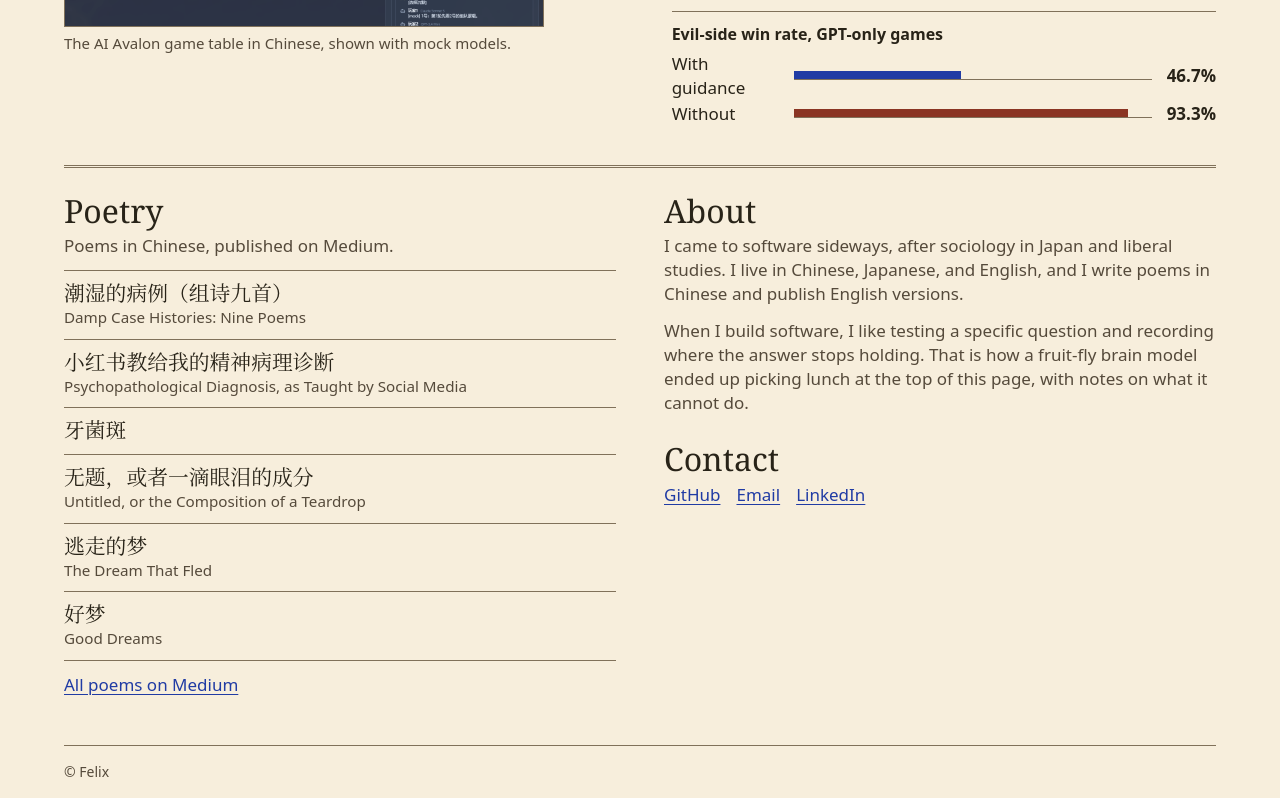
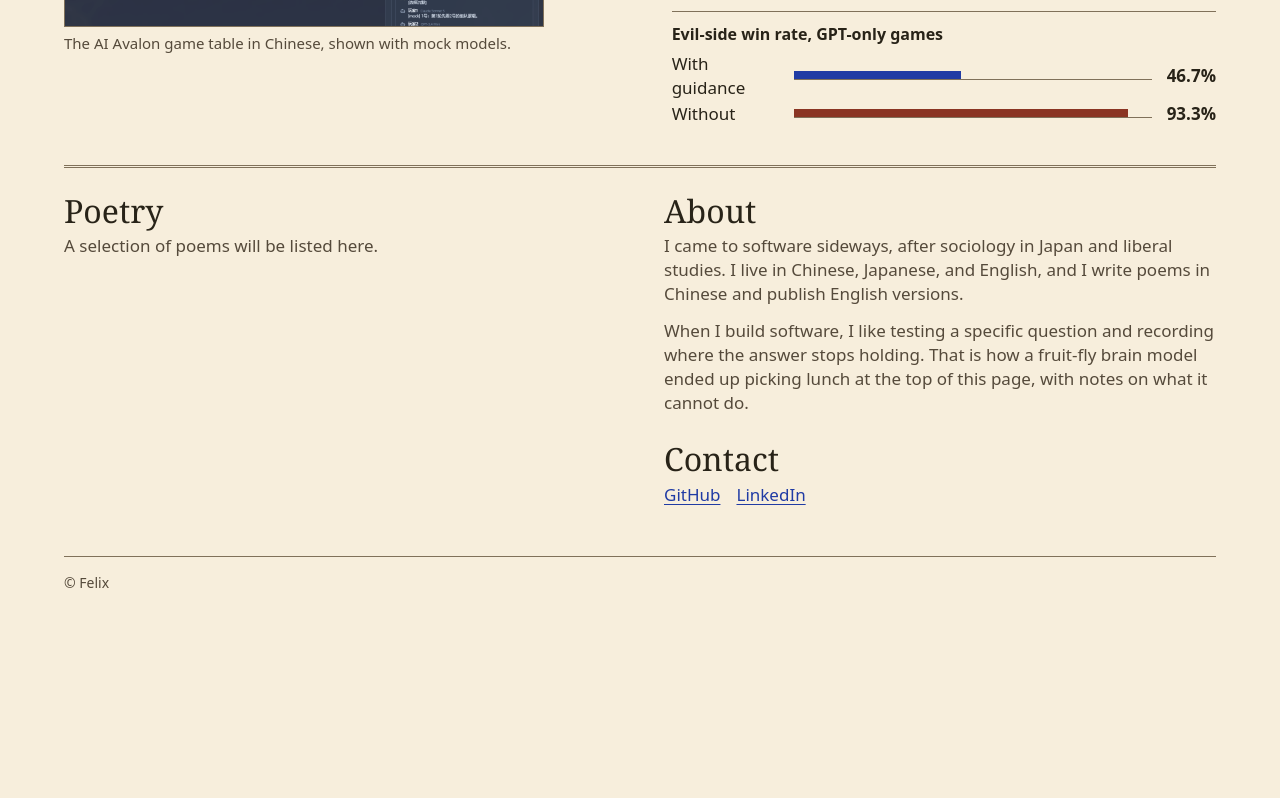
Before and after one commit to Felix471/felix471.github.io, an Astro site: page / in a window 1280 px wide. Shown: the part 1825-2623 px from the top of the page. After the commit the page ends 2433 px from the top, so only its background shows below. Built offline with nearby package versions, Linux system fonts and the light colour scheme; Astro itself is replaced by a stand-in of ours.

Commit message:
Hold the poem list back and drop the email link
The Poetry section shows a placeholder line until poems are listed.
Contact now links to GitHub and LinkedIn only.

```diff
--- a/src/components/About.astro
+++ b/src/components/About.astro
@@ -5,9 +5,10 @@ import LinksRow from './LinksRow.astro';
 ---
 
 <div class="back-page">
-  {poetry.poems.length > 0 && (
   <section id="poetry">
     <h2>Poetry</h2>
+    {poetry.poems.length > 0 ? (
+      <>
         <p class="poetry-intro">{poetry.intro}</p>
         <ul class="poems">
           {poetry.poems.map(({ zh, en, url }) => (
@@ -19,9 +20,12 @@ import LinksRow from './LinksRow.astro';
             </li>
           ))}
         </ul>
-      <p class="poetry-more"><a href={poetry.profileUrl}>All poems on Medium</a></p>
+        {poetry.moreUrl && <p class="poetry-more"><a href={poetry.moreUrl}>{poetry.moreLabel}</a></p>}
+      </>
+    ) : (
+      <p class="poetry-intro">{poetry.placeholder}</p>
+    )}
   </section>
-  )}
   <div class="back-page-end">
     {site.about.length > 0 && (
       <section id="about">
--- a/src/data/poems.ts
+++ b/src/data/poems.ts
@@ -1,5 +1,6 @@
 // Poems shown in the "Poetry" section on the home page.
-// Edit this file, not the component. Leave `poems` empty to hide the section.
+// Edit this file, not the component. While `poems` is empty the section shows
+// only the placeholder line.
 
 export type Poem = {
   /** Original title. */
@@ -10,39 +11,12 @@ export type Poem = {
 };
 
 export const poetry = {
-  /** Where "All poems on Medium" points. */
-  profileUrl: 'https://medium.com/@felixwangshigiou',
-  /** One line under the heading. */
-  intro: 'Poems in Chinese, published on Medium.',
-  poems: [
-    {
-      zh: '潮湿的病例（组诗九首）',
-      en: 'Damp Case Histories: Nine Poems',
-      url: 'https://medium.com/@felixwangshigiou/%E6%BD%AE%E6%B9%BF%E7%9A%84%E7%97%85%E4%BE%8B-%E7%BB%84%E8%AF%97%E4%B9%9D%E9%A6%96-damp-case-histories-nine-poems-4ca421504a7c',
-    },
-    {
-      zh: '小红书教给我的精神病理诊断',
-      en: 'Psychopathological Diagnosis, as Taught by Social Media',
-      url: 'https://medium.com/@felixwangshigiou/%E5%B0%8F%E7%BA%A2%E4%B9%A6%E6%95%99%E7%BB%99%E6%88%91%E7%9A%84%E7%B2%BE%E7%A5%9E%E7%97%85%E7%90%86%E8%AF%8A%E6%96%AD-0da32577a4a3',
-    },
-    {
-      zh: '牙菌斑',
-      url: 'https://medium.com/@felixwangshigiou/%E7%89%99%E8%8F%8C%E6%96%91-6557b6303da6',
-    },
-    {
-      zh: '无题，或者一滴眼泪的成分',
-      en: 'Untitled, or the Composition of a Teardrop',
-      url: 'https://medium.com/@felixwangshigiou/%E6%97%A0%E9%A2%98-%E6%88%96%E8%80%85%E4%B8%80%E6%BB%B4%E7%9C%BC%E6%B3%AA%E7%9A%84%E6%88%90%E5%88%86-25e77b796b2a',
-    },
-    {
-      zh: '逃走的梦',
-      en: 'The Dream That Fled',
-      url: 'https://medium.com/@felixwangshigiou/%E9%80%83%E8%B5%B0%E7%9A%84%E6%A2%A6-62c8c5ca0bb9',
-    },
-    {
-      zh: '好梦',
-      en: 'Good Dreams',
-      url: 'https://medium.com/@felixwangshigiou/%E5%A5%BD%E6%A2%A6-af26d407c564',
-    },
-  ] satisfies Poem[],
+  /** One line under the heading, shown when poems are listed. */
+  intro: 'Poems in Chinese, with English versions.',
+  /** Shown instead of the list while it is empty. */
+  placeholder: 'A selection of poems will be listed here.',
+  /** Optional link under the list, e.g. to where the poems are published. */
+  moreUrl: undefined as string | undefined,
+  moreLabel: 'All poems',
+  poems: [] as Poem[],
 };
--- a/src/data/site.ts
+++ b/src/data/site.ts
@@ -16,7 +16,6 @@ export const site: Site = {
   description: 'Projects by Felix: Ask the Fly, Retrace, basis and AI Avalon.',
   lang: 'en',
   github: 'https://github.com/Felix471',
-  email: 'FelixWangShigiOu@outlook.com',
   linkedin: 'https://www.linkedin.com/in/ziyi-wang-984378125/',
   about: [
     'I came to software sideways, after sociology in Japan and liberal studies. I live in Chinese, Japanese, and English, and I write poems in Chinese and publish English versions.',
--- a/src/layouts/Base.astro
+++ b/src/layouts/Base.astro
@@ -3,7 +3,6 @@ import '@fontsource-variable/newsreader/standard.css';
 import '@fontsource-variable/source-sans-3/wght.css';
 import '../styles/global.css';
 import { site } from '../data/site';
-import { poetry } from '../data/poems';
 import ThemeToggle from '../components/ThemeToggle.astro';
 import Footer from '../components/Footer.astro';
 
@@ -60,7 +59,7 @@ const canonical = new URL(Astro.url.pathname, Astro.site);
       </a>
       <nav aria-label="Primary">
         <a href="/#projects">Projects</a>
-        {poetry.poems.length > 0 && <a href="/#poetry">Poetry</a>}
+        <a href="/#poetry">Poetry</a>
         {site.about.length > 0 && <a href="/#about">About</a>}
         <a href="/#contact">Contact</a>
         <ThemeToggle />
```
Also changed, not shown: README.md. Lines whose indentation alone changed are shown as unchanged.
